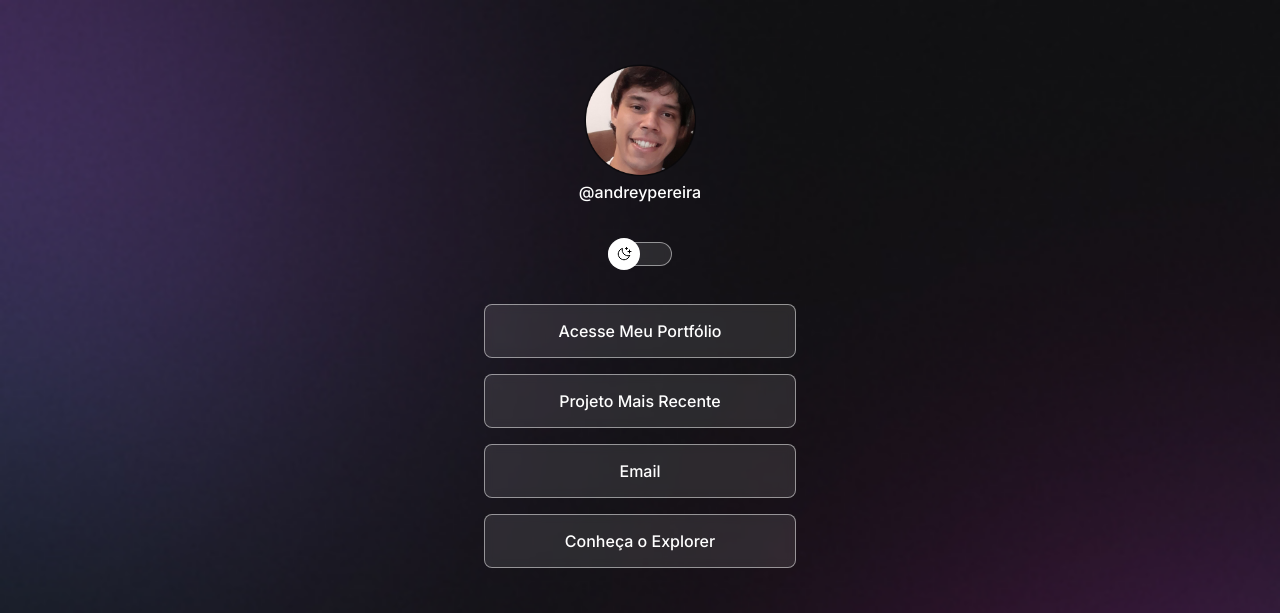
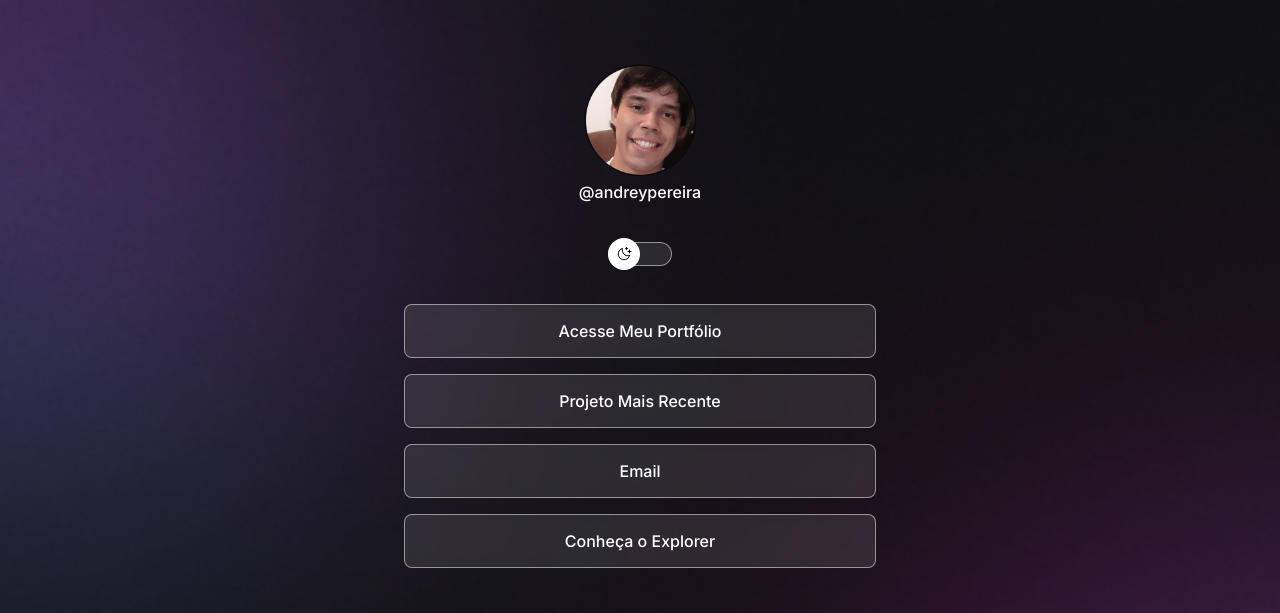
Before and after one commit to andrey00005/devlinks, a plain HTML site: page index.html in a window 1280 px wide. Shown: the top 613 px of the page. Drawn offline with nearby package versions, Linux system fonts and the light colour scheme.

Commit message:
container com width 100%

```diff
--- a/style.css
+++ b/style.css
@@ -73,7 +73,8 @@ body * {
 
 #container {
   /* border: 1px solid red; */
-  width: 360px;
+  width: 100%;
+  max-width: 520px;
   padding: 0 24px;
   margin: 40px auto 0; /* se for display block da pra usar o margin auto pra centralizar */
 }
```
